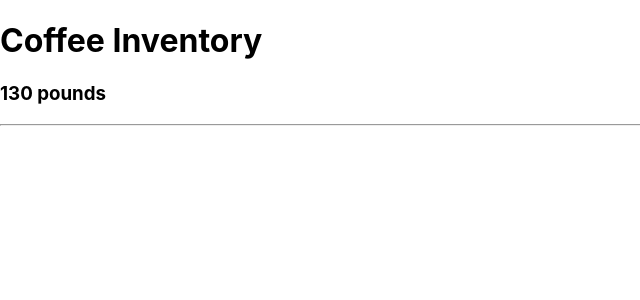
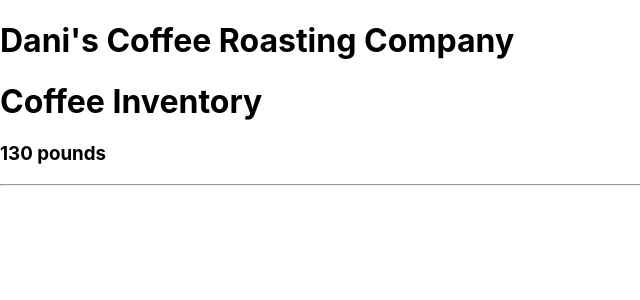
Before and after one commit to DaniS91/Coffee-Inventory-Project, a React (Create React App) app: page / in a window 1280 px wide. Shown: the top 300 px of the page, without its empty margins (0-640 px from the left). Built offline with nearby package versions, Linux system fonts and the light colour scheme.

Commit message:
Add simple header component and import to App.js

```diff
--- a/src/components/App.js
+++ b/src/components/App.js
@@ -1,8 +1,10 @@
 import React from "react";
+import Header from "./Header";
 
 function App(){
   return (
     <React.Fragment>
+      <Header />
       <h1>Coffee Inventory</h1>
       <h3>130 pounds</h3>
       <hr/>
--- /dev/null
+++ b/src/components/Header.js
@@ -0,0 +1,9 @@
+import React from "react";
+
+function Header(){
+  return (
+    <h1>Dani's Coffee Roasting Company</h1>
+  );
+}
+
+export default Header;
```
